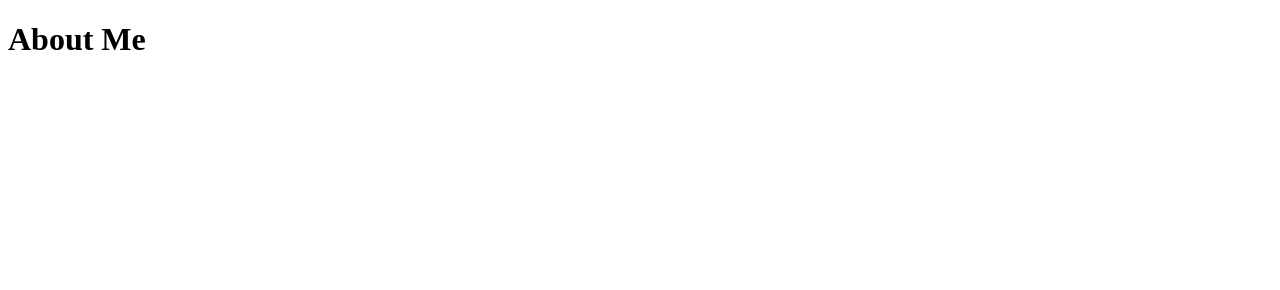
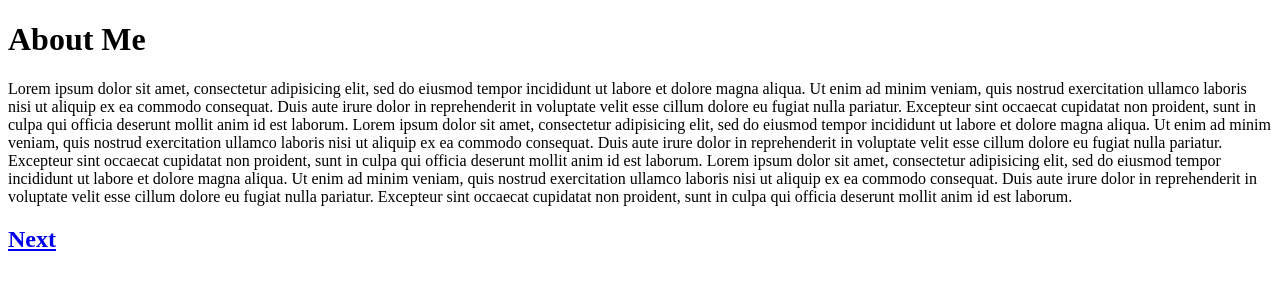
Before and after one commit to AalishanJ/aalishanj.github.io, a plain HTML site: page Page1.html in a window 1280 px wide. Drawn offline with Linux system fonts and the light colour scheme.

Commit message:
My Site Page2

```diff
--- a/Page1.html
+++ b/Page1.html
@@ -5,8 +5,26 @@
 </head>
 <body>
 	<h1> About Me </h1>
+	<p1>Lorem ipsum dolor sit amet, consectetur adipisicing elit, sed do eiusmod
+	tempor incididunt ut labore et dolore magna aliqua. Ut enim ad minim veniam,
+	quis nostrud exercitation ullamco laboris nisi ut aliquip ex ea commodo
+	consequat. Duis aute irure dolor in reprehenderit in voluptate velit esse
+	cillum dolore eu fugiat nulla pariatur. Excepteur sint occaecat cupidatat non
+	proident, sunt in culpa qui officia deserunt mollit anim id est laborum.</p1>
+	<p2>Lorem ipsum dolor sit amet, consectetur adipisicing elit, sed do eiusmod
+	tempor incididunt ut labore et dolore magna aliqua. Ut enim ad minim veniam,
+	quis nostrud exercitation ullamco laboris nisi ut aliquip ex ea commodo
+	consequat. Duis aute irure dolor in reprehenderit in voluptate velit esse
+	cillum dolore eu fugiat nulla pariatur. Excepteur sint occaecat cupidatat non
+	proident, sunt in culpa qui officia deserunt mollit anim id est laborum.</p2>
+	<p3>Lorem ipsum dolor sit amet, consectetur adipisicing elit, sed do eiusmod
+	tempor incididunt ut labore et dolore magna aliqua. Ut enim ad minim veniam,
+	quis nostrud exercitation ullamco laboris nisi ut aliquip ex ea commodo
+	consequat. Duis aute irure dolor in reprehenderit in voluptate velit esse
+	cillum dolore eu fugiat nulla pariatur. Excepteur sint occaecat cupidatat non
+	proident, sunt in culpa qui officia deserunt mollit anim id est laborum.</p3>
 
-
+	<a href="Page2.html"> <h2>Next</h2>
 
 </body>
 </html>
```
Also changed, not shown: Page2.html (added, +19 -0 lines).
